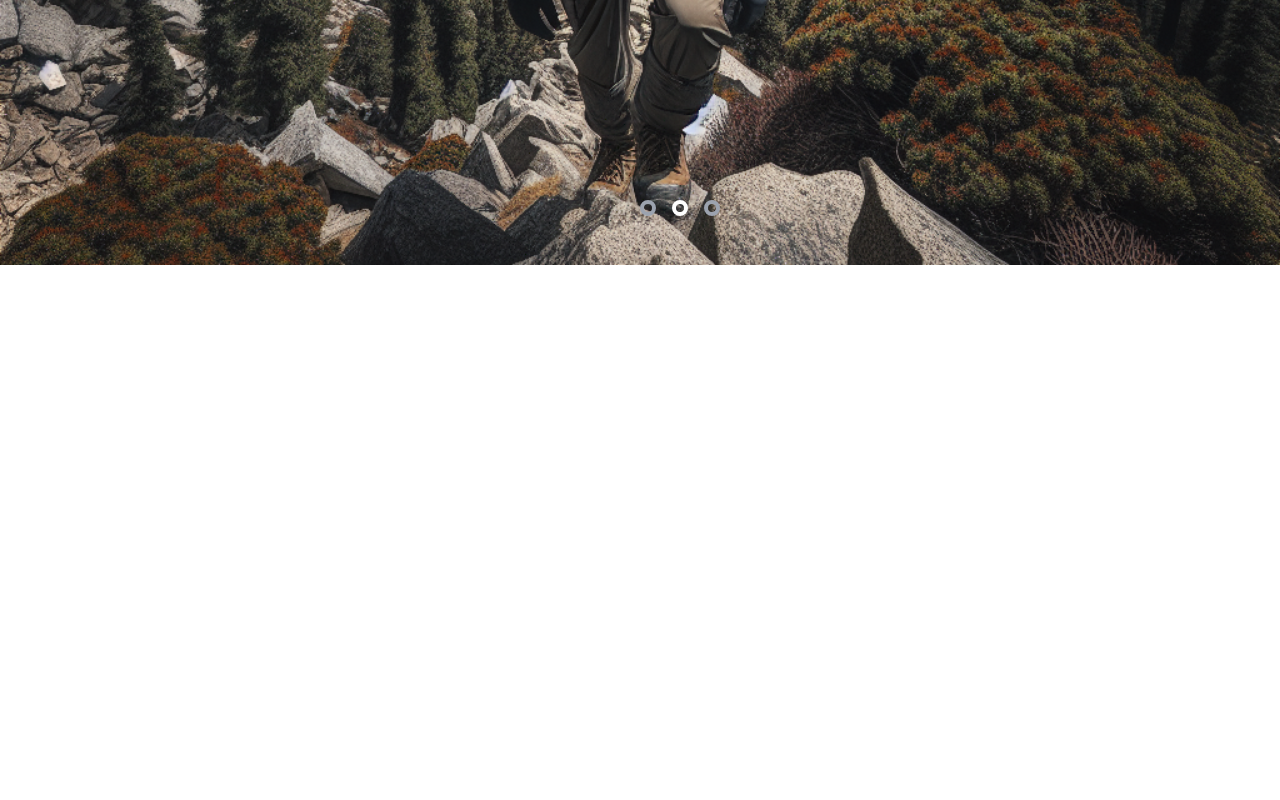
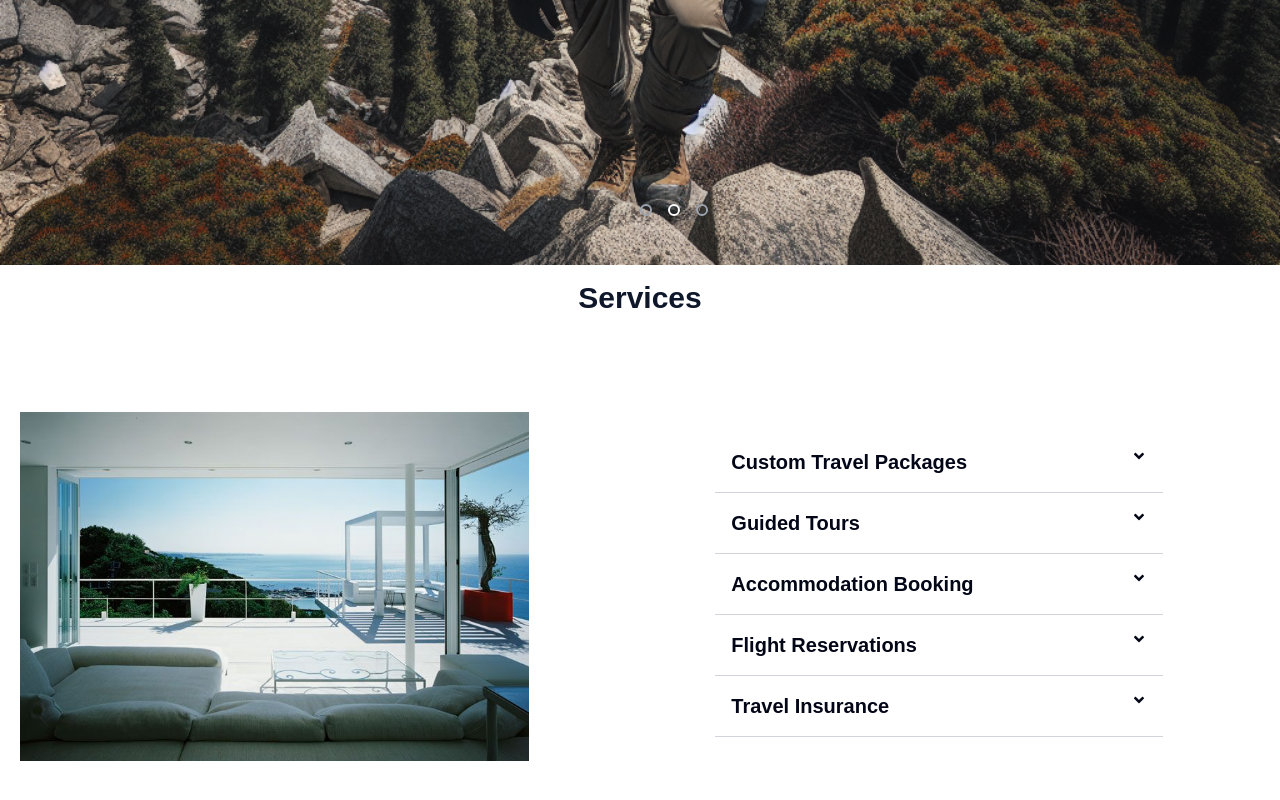
Before and after one commit to Richiewebs/Travel-and-Tour, a React app: page / in a window 1280 px wide. Shown: the part 520-1320 px from the top of the page. Before the commit the page ends 800 px from the top, so only its background shows below. Built offline with nearby package versions, Linux system fonts and the light colour scheme; the HTML template or start-up script is replaced by a standard one.

Commit message:
done with the services page

```diff
--- a/package.json
+++ b/package.json
@@ -11,7 +11,8 @@
   },
   "dependencies": {
     "react": "^18.3.1",
-    "react-dom": "^18.3.1"
+    "react-dom": "^18.3.1",
+    "react-icons": "^5.2.1"
   },
   "devDependencies": {
     "@types/react": "^18.3.3",
--- a/src/Pages/Home.jsx
+++ b/src/Pages/Home.jsx
@@ -1,11 +1,13 @@
 import React from 'react'
 import Hero from '../components/Hero';
+import Service from './Service';
 
 const Home = () => {
 
   return (
     <div className='flex flex-col w-full text-white overflow-hidden'>
         <Hero></Hero>
+        <Service></Service>
     </div>
   )
 }
--- a/src/Pages/Service.jsx
+++ b/src/Pages/Service.jsx
@@ -1,9 +1,25 @@
 import React from 'react'
+import beach from '../assets/house.jpg'
+import App from '../components/Accordion'
 
 const Service = () => {
   return (
-    <div>
+    <div className='flex flex-col w-full p-10 pt-14 bg-white' class='service'>
 
+        <h1 className='text-center text-slate-900 text-3xl font-bold'>Services</h1>
+
+
+        <div className='flex w-full pt-14 '>
+        <div className='w-1/2 '>
+            <div className='w-11/12 py-10 p-5 transition ease-in-out delay-150  hover:-translate-y-1 hover:scale-110 hover:duration-300'>
+                <img src={beach} alt="" srcset="" />
+            </div>
+        </div >
+
+        <div className='w-1/2 p-5 text-slate-950 bg-white m-10'>
+        <App></App>
+        </div>
+    </div>
     </div>
   )
 }
--- a/src/components/Accordion.jsx
+++ b/src/components/Accordion.jsx
@@ -1,11 +1,105 @@
-import React from 'react'
+import React, { useState } from 'react';
+import { FaAngleDown } from "react-icons/fa";
 
-const Accordion = () => {
-  return (
-    <div>
+const data = [
+    {
+        id: 1,
+        label: 'Custom Travel Packages',
+        renderContent: () => (
+            <p>
+                We offer personalized travel packages tailored to your preferences.
+                Whether you’re looking for a romantic getaway,
+                a family vacation, or an adventure trip, we’ve got you covered.
+            </p>
+        )
+    },
+    {
+        id: 2,
+        label: 'Guided Tours',
+        renderContent: () => (
+            <p>
+                Join our guided tours to explore new destinations with experienced guides.
+                Our tours cover historical sites, natural wonders, and cultural experiences.
+            </p>
+        )
+    },
+    {
+        id: 3,
+        label: 'Accommodation Booking',
+        renderContent: () => (
+            <p>
+                Book your stay at the best hotels, resorts,
+                and vacation rentals. We provide a range of options to suit every budget and preference.
+            </p>
+        )
+    },
+    {
+        id: 4,
+        label: 'Flight Reservations',
+        renderContent: () => (
+            <p>
+                Find the best deals on flights to your
+                favorite destinations. We offer comprehensive
+                flight booking services with flexible options.
+            </p>
+        )
+    },
+    {
+        id: 5,
+        label: 'Travel Insurance',
+        renderContent: () => (
+            <p>
+                Travel with peace of mind with our comprehensive
+                travel insurance plans. Protect yourself against
+                unforeseen events and emergencies.
+            </p>
+        )
+    }
+];
 
-    </div>
-  )
-}
+const AccordionItem = ({ item, isOpen, onClick }) => {
+    return (
+        <div>
+            <div  className="cursor-pointer p-4 border-b border-gray-300 flex justify-between">
+                <h2 className="text-xl font-semibold">{item.label}</h2>
+                <FaAngleDown onClick={onClick}/>
+            </div>
+            {isOpen && (
+                <div className="p-4">
+                    {item.renderContent()}
+                </div>
+            )}
+        </div>
+    );
+};
 
-export default Accordion
+const Accordion = ({ items }) => {
+    const [openIndex, setOpenIndex] = useState(null);
+
+    const handleClick = (index) => {
+        setOpenIndex(index === openIndex ? null : index);
+    };
+
+    return (
+        <div>
+            {items.map((item, index) => (
+                <AccordionItem
+                    key={item.id}
+                    item={item}
+                    isOpen={openIndex === index}
+                    onClick={() => handleClick(index)}
+                />
+            ))}
+        </div>
+    );
+};
+
+const App = () => {
+    return (
+        <div className="max-w-md mx-auto">
+            <Accordion items={data} />
+        </div>
+    );
+};
+
+export default App;
--- a/src/components/Hero.jsx
+++ b/src/components/Hero.jsx
@@ -39,7 +39,7 @@ const Hero = () => {
                 {images.map((_, index) => (
                     <div
                         key={index}
-                        className={`bg-transparent border-4 rounded-full p-1 ${index === currentIndex ? 'border-white' : 'border-gray-400'}`}
+                        className={`bg-transparent border-2 rounded-full p-1 ${index === currentIndex ? 'border-white' : 'border-gray-400'}`}
                         onClick={() => setCurrentIndex(index)}
                     ></div>
                 ))}
```
Also changed, not shown: src/assets/house.jpg (added), 1 other file (tests, documents, lock files or other folders).
